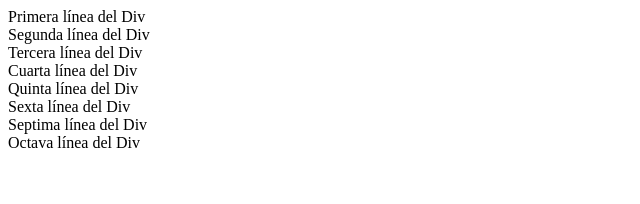
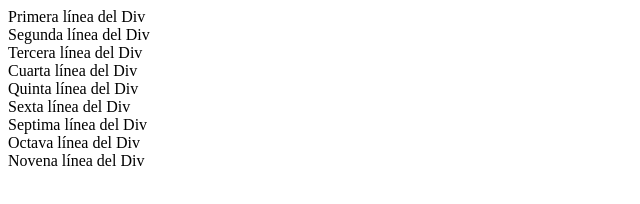
Before and after one commit to fabiocor19/Curso_Buenas_Practicas_GIT, a plain HTML site: page index.html in a window 1280 px wide. Shown: the whole page, without its empty margins (0-640 px from the left). Drawn offline with Linux system fonts and the light colour scheme.

Commit message:
Sexto Commit

```diff
--- a/index.html
+++ b/index.html
@@ -14,6 +14,7 @@
     <div>Sexta línea del Div</div>
     <div>Septima línea del Div</div>
     <div>Octava línea del Div</div>
+    <div>Novena línea del Div</div>
 
 
 </body>
```
